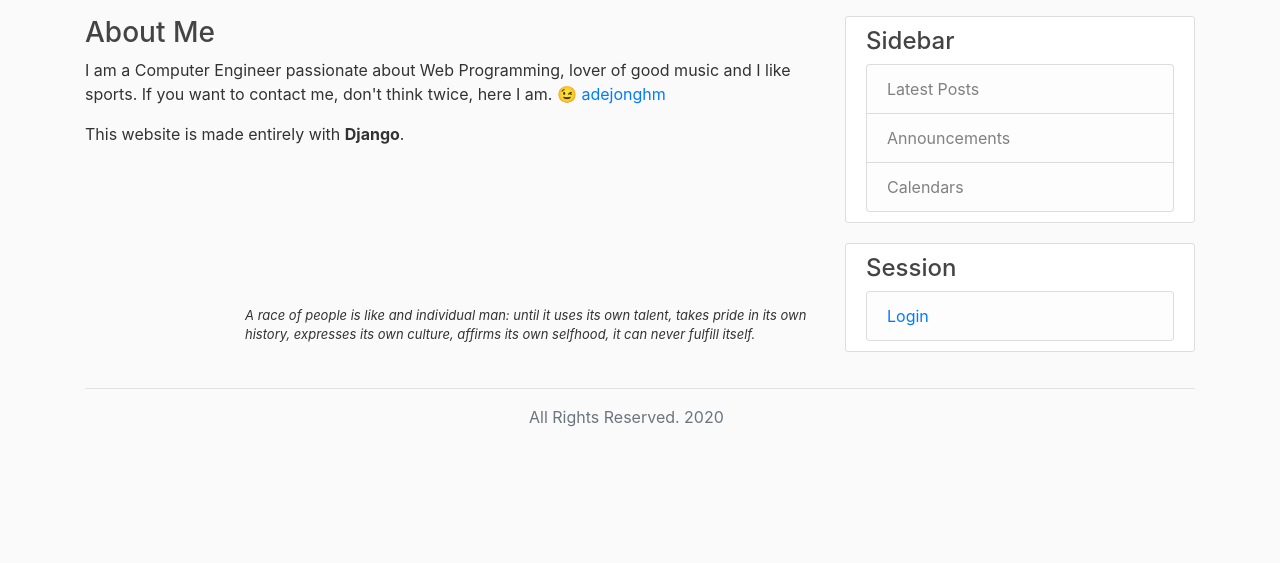
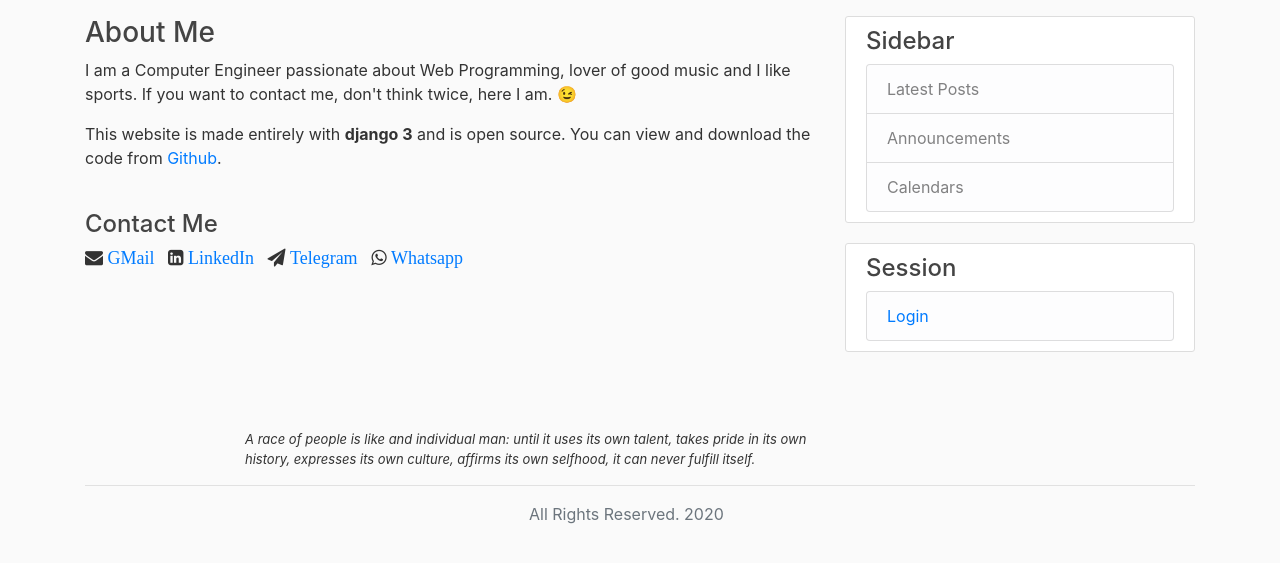
Before and after one commit to adejonghm/django_blog, a Django app: page /about/ in a window 1280 px wide. Shown: the part 64-627 px from the top of the page. Run offline with Django 3.2, Linux system fonts and the light colour scheme; some libraries are stand-ins or nearby versions.

Commit message:
updated about page

```diff
--- a/blog/templates/blog/about.html
+++ b/blog/templates/blog/about.html
@@ -7,17 +7,36 @@
 
 <div>
     <p>
-            I am a Computer Engineer passionate about Web Programming, lover of good music and I like sports.
-            If you want to contact me, don't think twice, here I am. &#128521 <a href="mailto:dejongh.cu@gmail.com">adejonghm</a>
+        I am a Computer Engineer passionate about Web Programming, lover of good music and I like sports. If you want to contact me, don't think twice, here I am. &#128521
     </p>
     <p>
-            This website is made entirely with <strong>Django</strong>.
+        This website is made entirely with <strong>django 3</strong> and is open source. You can view and download the code from
+        <a href="https://github.com/adejonghm/first_blog/">Github</a>.
     </p>
 </div>
+<br>
+<div>
+    <h4>Contact Me</h4>
+    <p>
+        <i class="fa fa-envelope" style="font-size: 18px;">
+            <a href="mailto:dejongh.cu@gmail.com">GMail</a>
+        </i> &nbsp;
+        <i class="fa fa-linkedin-square" style="font-size: 18px;">
+            <a href="https://www.linkedin.com/in/adejonghm">LinkedIn</a>
+        </i> &nbsp;
+        <i class="fa fa-send" style="font-size: 18px;">
+            <a href="https://t.me/adejonghm">Telegram</a>
+        </i> &nbsp;
+        <i class="fa fa-whatsapp" style="font-size: 18px;">
+            <a href="https://api.whatsapp.com/send?phone=5511968953197">Whatsapp</a>
+        </i>
+    </p>
+</div>
+
 <div class="phrase">
     <i>
-            A race of people is like and individual man: until it uses its own talent, takes pride in its own history, expresses its own culture,
-            affirms its own selfhood, it can never fulfill itself.
+        A race of people is like and individual man: until it uses its own talent, takes pride in its own history, expresses its
+        own culture, affirms its own selfhood, it can never fulfill itself.
     </i>
 </div>
 {% endblock content%}
--- a/blog/templates/blog/base.html
+++ b/blog/templates/blog/base.html
@@ -9,6 +9,8 @@
 
     <!-- Bootstrap CSS -->
     <link rel="stylesheet" href="https://stackpath.bootstrapcdn.com/bootstrap/4.5.0/css/bootstrap.min.css" integrity="sha384-9aIt2nRpC12Uk9gS9baDl411NQApFmC26EwAOH8WgZl5MYYxFfc+NcPb1dKGj7Sk" crossorigin="anonymous">
+	<link rel="stylesheet" href="https://cdnjs.cloudflare.com/ajax/libs/font-awesome/4.7.0/css/font-awesome.min.css">
+
     <link rel="stylesheet" type="text/css" href="{% static 'main.css' %}">
 
     <!-- My Block code -->
```
Also changed, not shown: README.md. Lines whose indentation alone changed are shown as unchanged.
